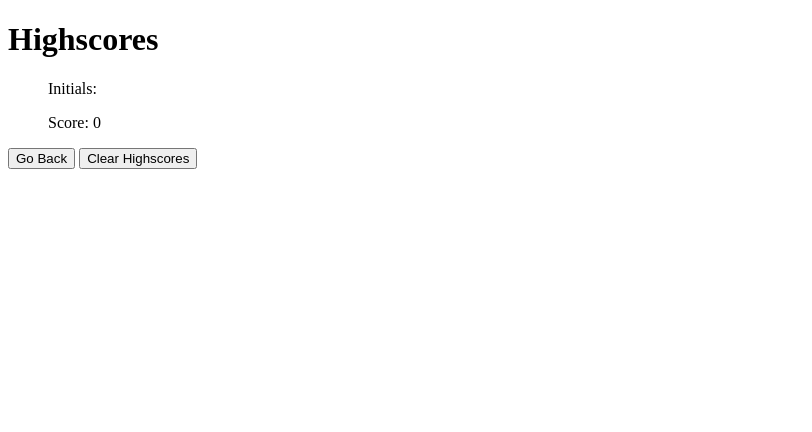
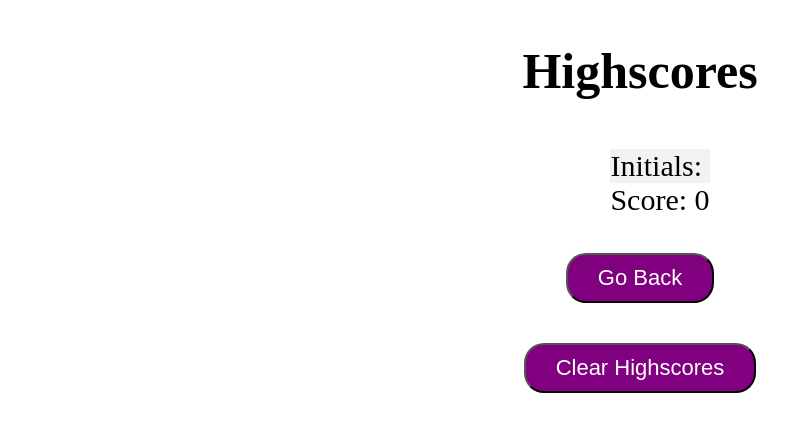
Before and after one commit to asgharbhutta/Ass-4-Quiz, a plain HTML site: page highscores.html in a window 1280 px wide. Both pictures are taken after a click on the button "Clear Highscores". Shown: the whole page, without its empty margins (0-812 px from the left). Drawn offline with Linux system fonts and the light colour scheme.

Commit message:
added in final styling and alignment

```diff
--- a/css/style.css
+++ b/css/style.css
@@ -13,7 +13,6 @@ h1 {
 h2 {
     display: flex;
     justify-content: center;
-
 }
 
 #start-screen p {
@@ -35,21 +34,23 @@ h2 {
     flex-direction: column;
     justify-content: center;
     align-items: center;
+}
 
-}
 button {
     width: 100;
     margin: 0;
-    padding: 10px 40px;
+    padding: 10px 30px;
     margin: 20px;
     background-color: purple;
     color: white;
     font-size: 22px;
     text-decoration: none;
+    border-radius: 20px;
 }
 
 button:hover {
     background-color: rgb(238, 40, 238);
+    box-shadow: 2px 2px #888888;
 }
 
 
@@ -58,6 +59,20 @@ button:hover {
     display: flex;
     flex-wrap: wrap;
 
+}
+
+.highscores {
+    align-items: center;
+    display: flex;
+    flex-direction: column;
+    flex-wrap: wrap;
+
+}
+
+.highscores p {
+    font-size: 30px;
+    margin: 0;
+    padding: 0px;
 }
 
 .wrapper {
@@ -106,6 +121,6 @@ header {
 .endscreen {
     margin: 0 auto;
     width: 100%;
+}
 
-
-}
+p:nth-child(odd) {background-color: #f2f2f2;}
--- a/highscores.html
+++ b/highscores.html
@@ -4,16 +4,17 @@
     <meta charset="UTF-8">
     <meta name="viewport" content="width=device-width, initial-scale=1.0">
     <title>Highscores</title>
-    <link href="./css/style.css"/>
+    <link rel="stylesheet" href="./css/style.css"/>
 </head>
 <body>
-    <div class="wrapper">
+    <div class="highscores">
         <h1>Highscores</h1>
         <ol id="highscores"></ol>
         <a href="index.html"><button>Go Back</button></a>
         <button id="clear" onclick="clearScores()">Clear Highscores</button>
     </div>
 
+
     <script src="./js/scores.js"></script>
 
 </body>
--- a/js/logic.js
+++ b/js/logic.js
@@ -29,7 +29,7 @@ var questions = [
 
 //initializing variables
 var currentQuestionIndex = 0;
-var time = 50;
+var time = 80;
 var timerId;
 
 //DOM reference variables
@@ -86,7 +86,7 @@ function questionClick() {
     //check the answer
     if(this.value !== questions[currentQuestionIndex].answer){
         //take time off if wrong
-        time = time - 15;
+        time = time - 10;
 
         if(time < 0){
             time = 0;
```
Also changed, not shown: index.html (+3 -1 lines).
